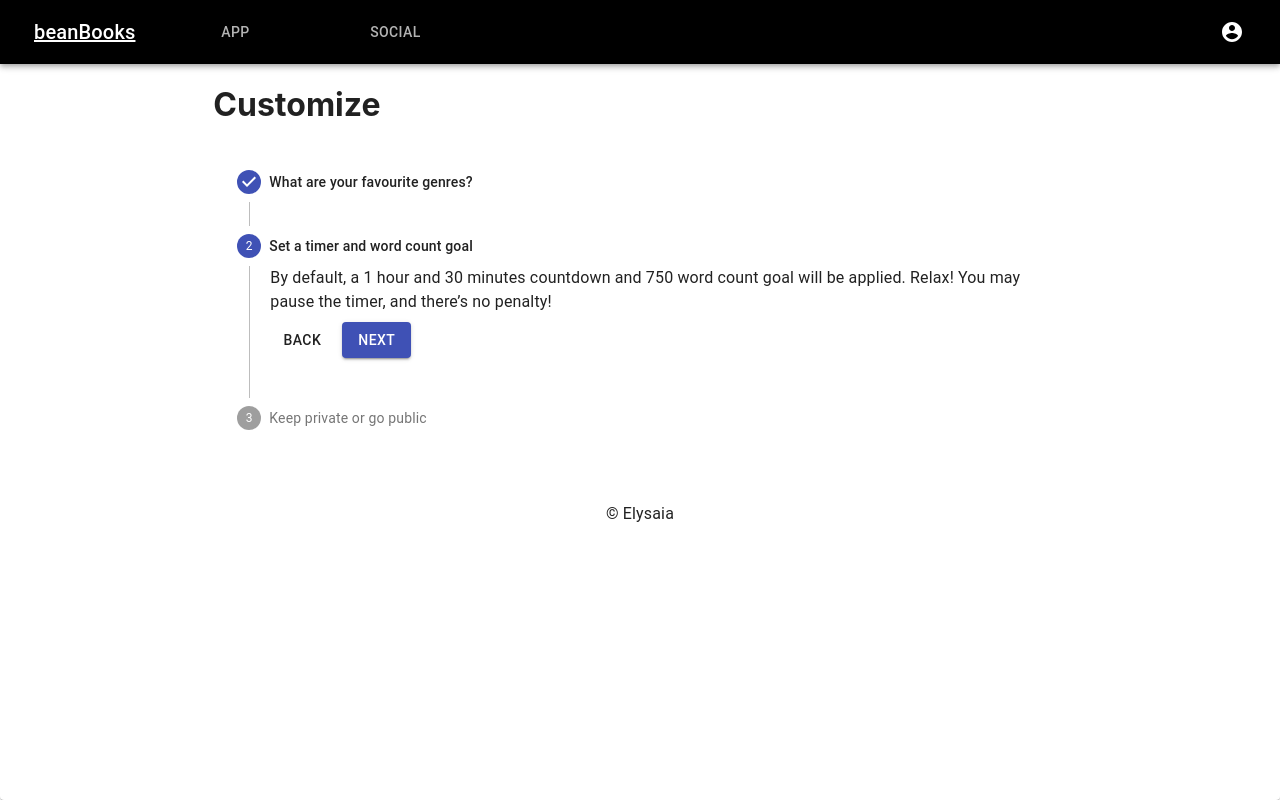
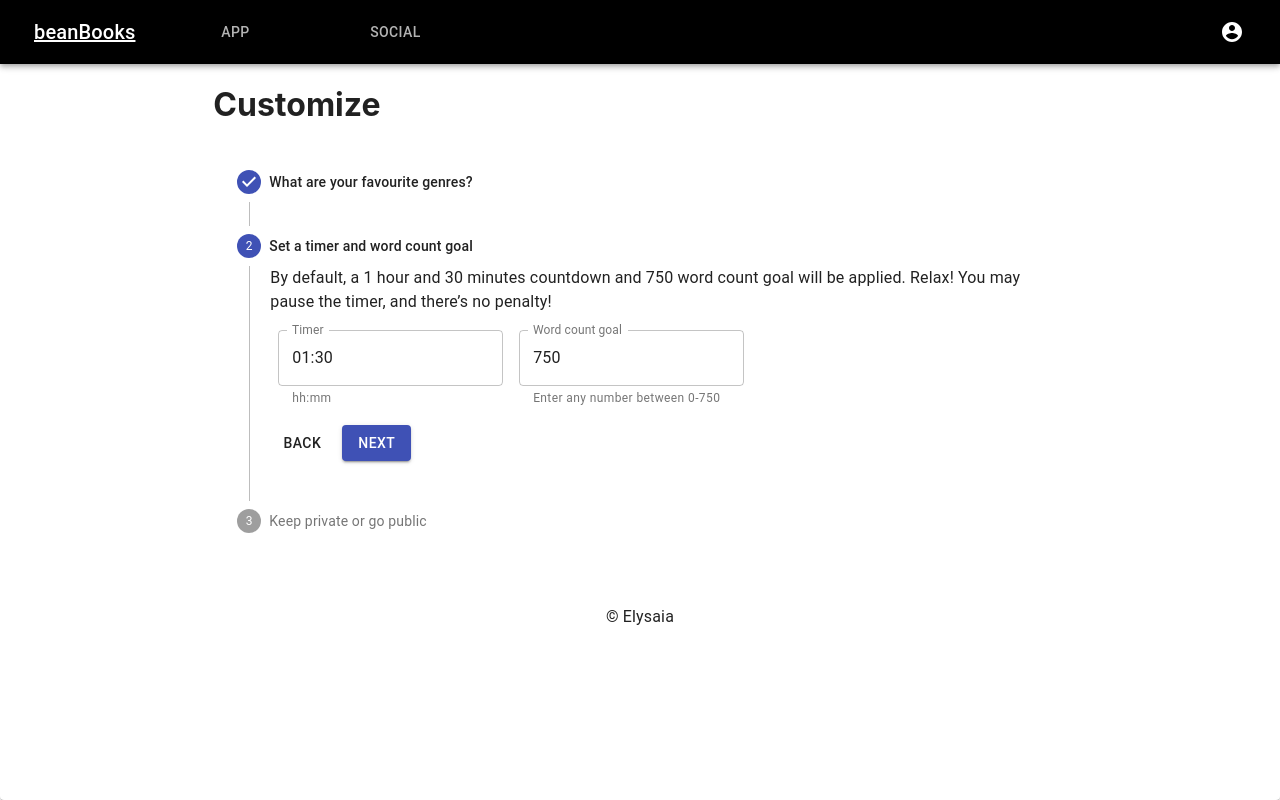
Before and after one commit to jodi-dev/beanbooks, a React (Create React App) app: page /mainapp in a window 1280 px wide. Both pictures are taken after a click on the button "NEXT". Built offline with nearby package versions, Linux system fonts and the light colour scheme.

Commit message:
added input fields

```diff
--- /dev/null
+++ b/src/components/Inputs.js
@@ -0,0 +1,44 @@
+import React from 'react';
+import { makeStyles } from '@material-ui/core/styles';
+import TextField from '@material-ui/core/TextField';
+
+const useStyles = makeStyles((theme) => ({
+  root: {
+    display: 'flex',
+    flexWrap: 'wrap',
+  },
+  textField: {
+    marginLeft: theme.spacing(1),
+    marginRight: theme.spacing(1),
+    width: '25ch',
+  },
+}));
+
+export default function LayoutTextFields() {
+    const classes = useStyles();
+
+    return (
+      <div className={classes.root}>
+        <div>
+            <TextField
+            label="Timer"
+            id="outlined-margin-normal"
+            defaultValue="01:30"
+            className={classes.textField}
+            helperText="hh:mm"
+            margin="normal"
+            variant="outlined"
+            />
+            <TextField
+            label="Word count goal"
+            id="outlined-margin-normal"
+            defaultValue="750"
+            className={classes.textField}
+            helperText="Enter any number between 0-750"
+            margin="normal"
+            variant="outlined"
+            />
+        </div>
+        </div>
+    );
+}
--- a/src/components/OutlinedButtons.js
+++ b/src/components/OutlinedButtons.js
@@ -15,18 +15,32 @@ export default function OutlinedButtons() {
 
   return (
     <div className={classes.root}>
-      <Button variant="outlined">Default</Button>
       <Button variant="outlined" color="primary">
         Primary
       </Button>
-      <Button variant="outlined" color="secondary">
-        Secondary
+      <Button variant="outlined" color="primary">
+        Primary
       </Button>
-      <Button variant="outlined" disabled>
-        Disabled
+      <Button variant="outlined" color="primary">
+        Primary
       </Button>
-      <Button variant="outlined" color="primary" href="#outlined-buttons">
-        Link
+      <Button variant="outlined" color="primary">
+        Primary
+      </Button>
+      <Button variant="outlined" color="primary">
+        Primary
+      </Button>
+      <Button variant="outlined" color="primary">
+        Primary
+      </Button>
+      <Button variant="outlined" color="primary">
+        Primary
+      </Button>
+      <Button variant="outlined" color="primary">
+        Primary
+      </Button>
+      <Button variant="outlined" color="primary">
+        Primary
       </Button>
     </div>
   );
--- a/src/pages/MainApp.js
+++ b/src/pages/MainApp.js
@@ -11,6 +11,7 @@ import Typography from '@material-ui/core/Typography';
 import { useState } from 'react'
 import OutlinedButtons from '../components/OutlinedButtons';
 import RadioButtonsGroup from '../components/RadioGroup';
+import LayoutTextFields from '../components/Inputs';
 
 const useStyles = makeStyles((theme) => ({
     root: {
@@ -47,7 +48,12 @@ function getStepContent(step) {
             </div>
             );
       case 1:
-        return 'By default, a 1 hour and 30 minutes countdown and 750 word count goal will be applied. Relax! You may pause the timer, and there’s no penalty!';
+        return (
+            <div>
+                By default, a 1 hour and 30 minutes countdown and 750 word count goal will be applied. Relax! You may pause the timer, and there’s no penalty!
+                <LayoutTextFields />
+            </div>
+        );
       case 2:
         return (
             <div>
```
